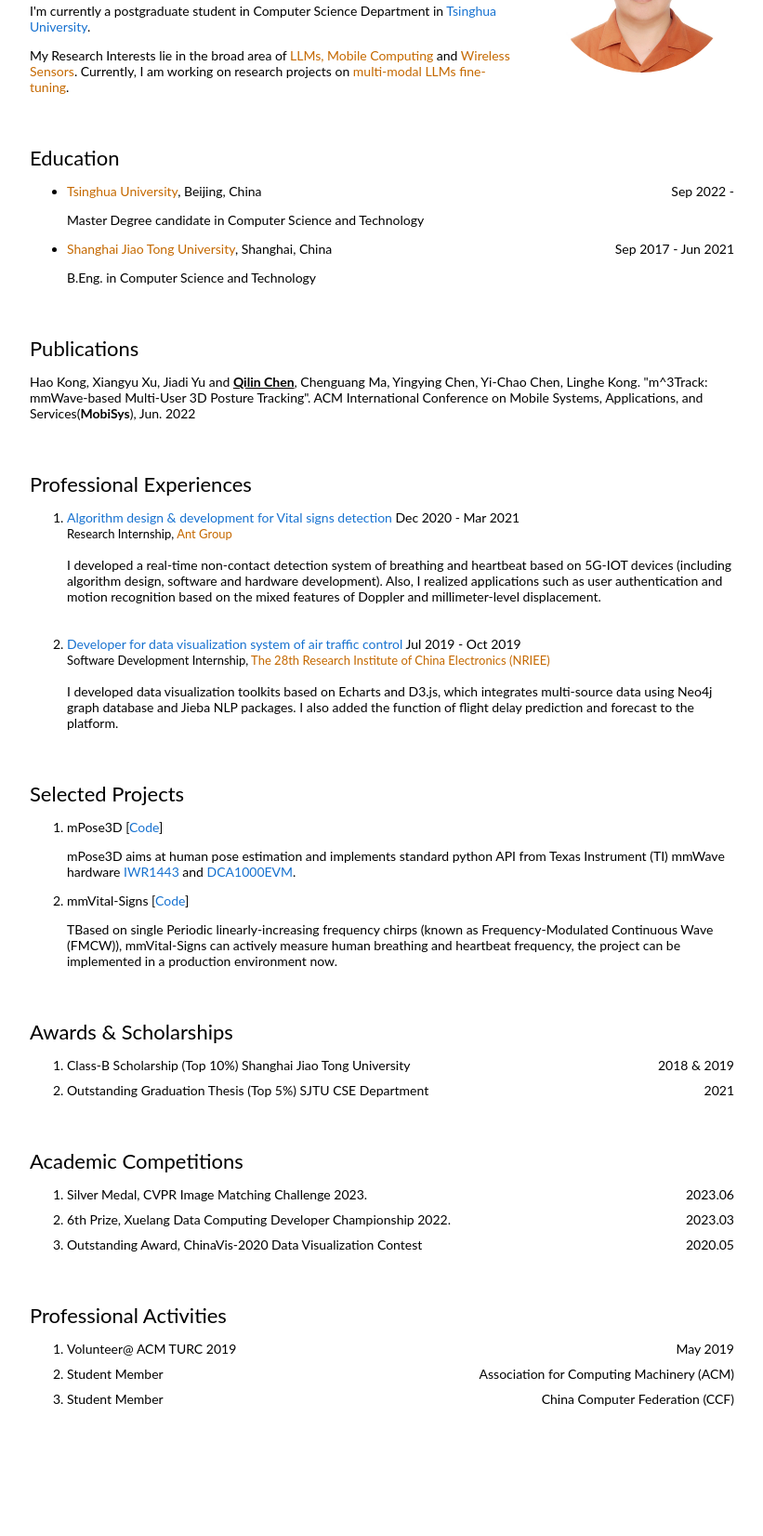
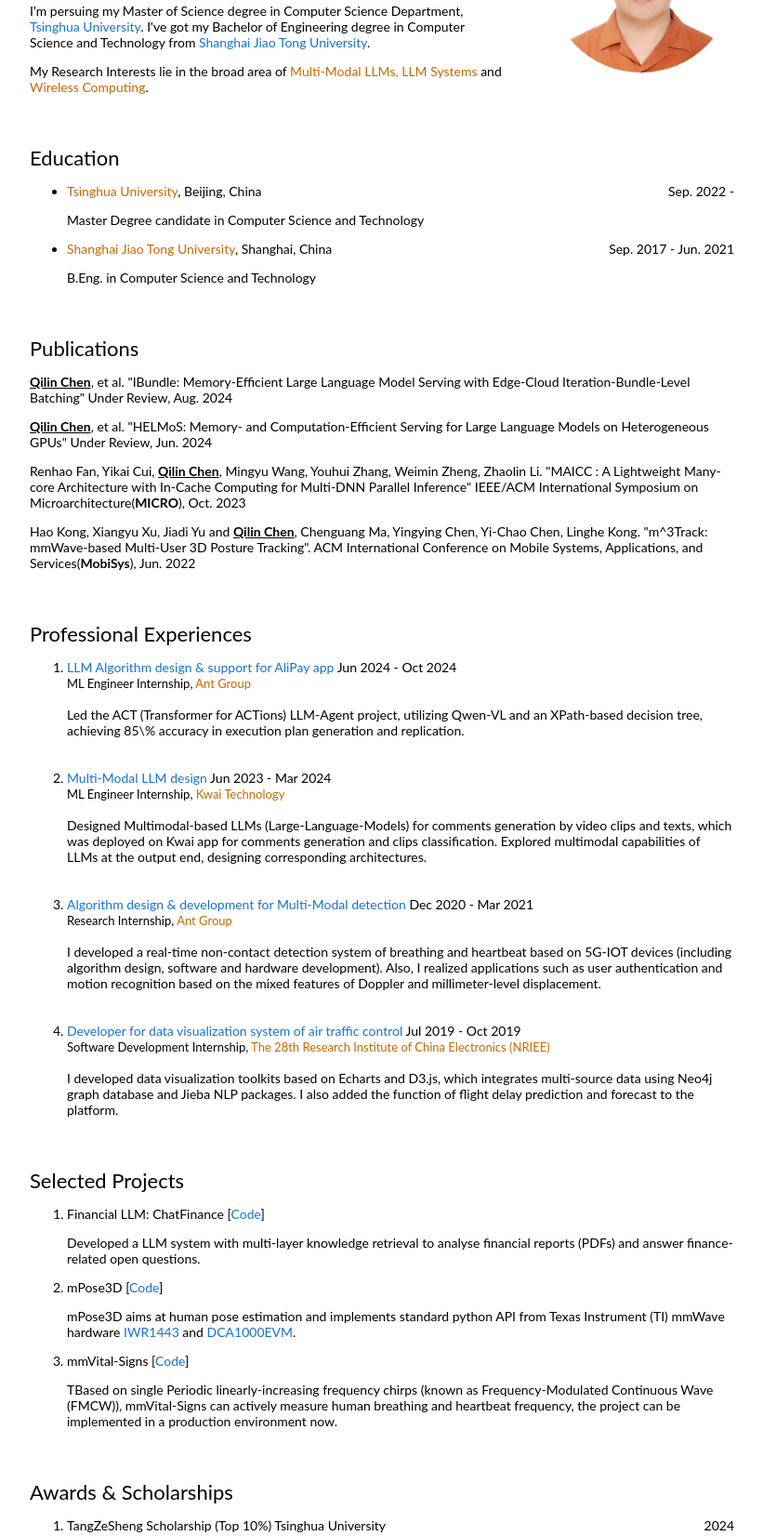
Before and after one commit to KylinC/profile, a plain HTML site: page index.html in a window 1280 px wide. Shown: the part 186-1838 px from the top of the page at 93% size, without its empty margins (229-1050 px from the left). Before the commit the page ends 1742 px from the top, so only its background shows below. Drawn offline with Linux system fonts and the light colour scheme.

Commit message:
update 11.30.2024

```diff
--- a/index.html
+++ b/index.html
@@ -36,12 +36,11 @@
                 <br>
 
                 <p>
-                    I'm currently a postgraduate student in Computer Science Department in <a
-                        href="https://www.tsinghua.edu.cn">Tsinghua University</a>.
+                    I'm persuing my Master of Science degree in Computer Science Department, <a
+                        href="https://www.tsinghua.edu.cn">Tsinghua University</a>. I've got my Bachelor of Engineering degree in Computer Science and Technology from <a href="https://www.sjtu.edu.cn">Shanghai Jiao Tong University</a>.
                 </p>
                 <p>
-                    My Research Interests lie in the broad area of  <span class="emphasis">LLMs, Mobile Computing</span> and <span class="emphasis">Wireless Sensors</span>.
-                    Currently, I am working on research projects on <span class="emphasis">multi-modal LLMs fine-tuning</span>.
+                    My Research Interests lie in the broad area of  <span class="emphasis">Multi-Modal LLMs, LLM Systems</span> and <span class="emphasis">Wireless Computing</span>.
                 </p>
 
 
@@ -59,7 +58,7 @@
                   <li>
                     <span class="emphasis">Tsinghua University</span>,
                     Beijing, China
-                    <span class="align-right">Sep 2022 -  </span>
+                    <span class="align-right">Sep. 2022 -  </span>
                     <p>
                       Master Degree candidate in Computer Science and Technology
                     </p>
@@ -67,7 +66,7 @@
                   <li>
                     <span class="emphasis">Shanghai Jiao Tong University</span>,
                     Shanghai, China
-                    <span class="align-right">Sep 2017 - Jun 2021 </span>
+                    <span class="align-right">Sep. 2017 - Jun. 2021 </span>
                     <p>
                       B.Eng. in Computer Science and Technology
                     </p>
@@ -79,6 +78,18 @@
             <tr>
                 <td class="td-with-padding">
                     <heading> Publications</heading>
+                    <p><u><b>Qilin Chen</b></u>, et al.
+                      "IBundle: Memory-Efficient Large Language Model Serving with Edge-Cloud Iteration-Bundle-Level Batching"
+                      Under Review, Aug. 2024</p>
+
+                    <p><u><b>Qilin Chen</b></u>, et al.
+                      "HELMoS: Memory- and Computation-Efficient Serving for Large Language Models on Heterogeneous GPUs"
+                      Under Review, Jun. 2024</p>
+
+                    <p>Renhao Fan, Yikai Cui, <u><b>Qilin Chen</b></u>, Mingyu Wang, Youhui Zhang, Weimin Zheng, Zhaolin Li.
+                    "MAICC : A Lightweight Many-core Architecture with In-Cache Computing for Multi-DNN Parallel Inference"
+                    IEEE/ACM International Symposium on Microarchitecture(<b>MICRO</b>), Oct. 2023</p>
+
                     <p>Hao Kong, Xiangyu Xu, Jiadi Yu and <u><b>Qilin Chen</b></u>, Chenguang Ma, Yingying Chen, Yi-Chao Chen, Linghe Kong.
                     "m^3Track: mmWave-based Multi-User 3D Posture Tracking".
                     ACM International Conference on Mobile Systems, Applications, and Services(<b>MobiSys</b>), Jun. 2022</p>
@@ -93,7 +104,37 @@
                 <p>
                     <ol>
                         <li>
-                          <a href="projects/antIntern.html">Algorithm design & development for Vital signs detection</a>
+                          <a href="projects/antIntern2.html">LLM Algorithm design & support for AliPay app</a>
+                          <span class="aligh-right"> Jun 2024 - Oct 2024</span>
+                          <br>
+                          <span class="smallerFont">ML Engineer Internship, <span class="emphasis">Ant Group</span> </span>
+                          <br>
+                          <br>
+
+                          Led the ACT (Transformer for ACTions) LLM-Agent project, utilizing Qwen-VL and an XPath-based decision tree, achieving 85\% accuracy in execution plan generation and replication.
+                        </li>
+
+                        <br>
+                        <br>
+
+                        <li>
+                          <a href="projects/kwaiIntern.html">Multi-Modal LLM design</a>
+                          <span class="aligh-right"> Jun 2023 - Mar 2024</span>
+                          <br>
+                          <span class="smallerFont">ML Engineer Internship, <span class="emphasis">Kwai Technology</span> </span>
+                          <br>
+                          <br>
+
+                          Designed Multimodal-based LLMs (Large-Language-Models) for comments generation by video clips and texts, which was deployed on Kwai app for comments generation and clips classification.
+
+                          Explored multimodal capabilities of LLMs at the output end, designing corresponding architectures.
+                        </li>
+
+                        <br>
+                        <br>
+
+                        <li>
+                          <a href="projects/antIntern.html">Algorithm design & development for Multi-Modal detection</a>
                           <span class="aligh-right"> Dec 2020 - Mar 2021</span>
                           <br>
                           <span class="smallerFont">Research Internship, <span class="emphasis">Ant Group</span> </span>
@@ -133,6 +174,16 @@
               <td class="td-with-padding">
                 <heading>Selected Projects</heading>
                 <ol>
+                  <li>
+                    Financial LLM: ChatFinance [<a
+                      href="https://github.com/KylinC/ChatFinance"
+                      >Code</a
+                    >]
+                    <p>
+                      Developed a LLM system with multi-layer knowledge retrieval to analyse financial reports (PDFs) and answer finance-related open questions.
+                    </p>
+                  </li>
+
                   <li>
                     mPose3D [<a
                       href="https://github.com/KylinC/mPose3D"
@@ -175,12 +226,24 @@
                 <heading>Awards & Scholarships</heading>
                 <ol>
                   <li class="li-margin">
-                    Class-B Scholarship (Top 10%) Shanghai Jiao Tong University
-                    <span class="align-right">2018 & 2019</span>
+                    TangZeSheng Scholarship (Top 10%) Tsinghua University
+                    <span class="align-right">2024</span>
+                  </li>
+                  <li class="li-margin">
+                    <a href="https://www.siebelscholars.com/scholar-profile/3860/">Siebel Scholar</a>, Class of 2025
+                    <span class="align-right">2024</span>
                   </li>
                   <li class="li-margin">
                     Outstanding Graduation Thesis (Top 5%) SJTU CSE Department
                     <span class="align-right">2021</span>
+                  </li>
+                  <li class="li-margin">
+                    Class-B Scholarship (Top 10%) Shanghai Jiao Tong University
+                    <span class="align-right">2020</span>
+                  </li>
+                  <li class="li-margin">
+                    Class-B Scholarship (Top 10%) Shanghai Jiao Tong University
+                    <span class="align-right">2019 </span>
                   </li>
                 </ol>
               </td>
@@ -191,7 +254,15 @@
                 <heading>Academic Competitions</heading>
                 <ol>
                   <li class="li-margin">
-                    Silver Medal, CVPR Image Matching Challenge 2023.
+                    Silver Medal (top 2%), Kaggle - Predict US Stocks Closing Movements.
+                    <span class="align-right">2024.05</span>
+                  </li>
+                  <li class="li-margin">
+                    Silver Medal (top 2%), Kaggle - LLM Science Exam.
+                    <span class="align-right">2023.10</span>
+                  </li>
+                  <li class="li-margin">
+                    Silver Prize, CVPR Image Matching Challenge 2023.
                     <span class="align-right">2023.06</span>
                   </li>
                   <li class="li-margin">
```
Also changed, not shown: 1 other file.
